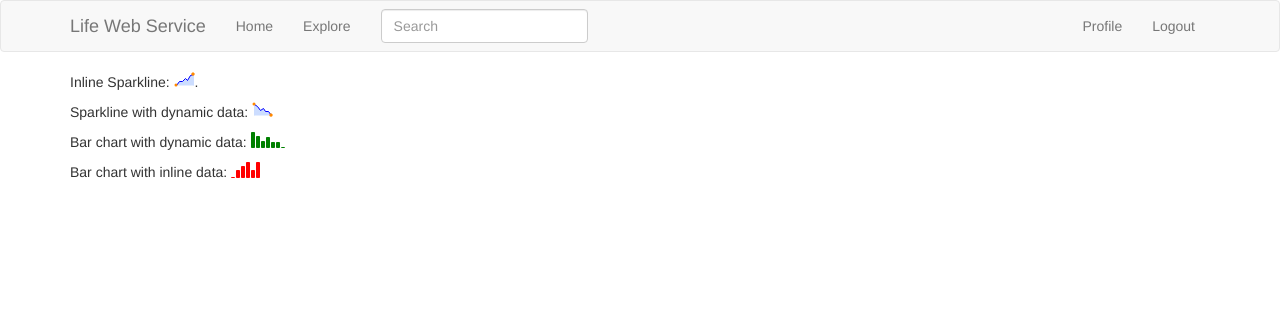
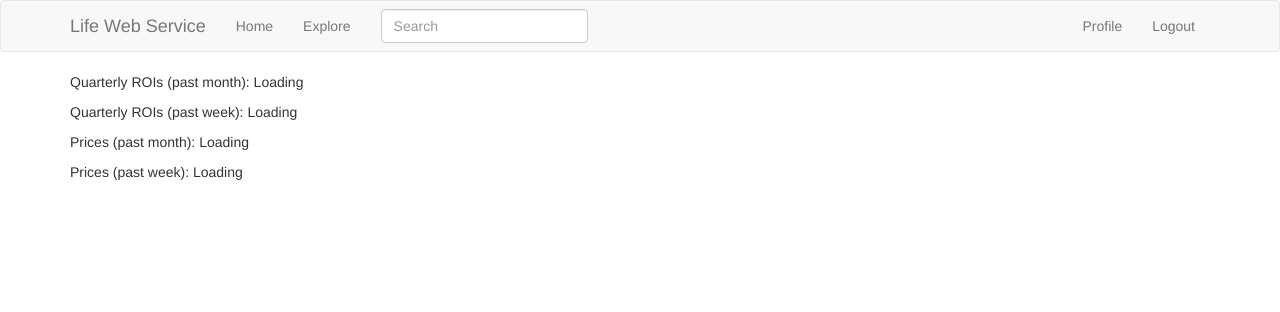
Before and after one commit to KEHANG/Life_Web_Services, a Flask app: page /stock/1 in a window 1280 px wide. Shown: the top 312 px of the page. Run offline with Flask 2, Linux system fonts and the light colour scheme; a user stored in the database is signed in; tables that the repository leaves empty hold one stand-in row (values such as "Sample post"); a database or web service that is not in the repository returns one stand-in record (values such as "Sample title"); parts of the project's set-up code (start-up, migrations or seed data) failed here and were passed over; some libraries are stand-ins or nearby versions.

Commit message:
add stock sparkline js function
call this function in stock_base html

```diff
--- a/lws/static/lws.js
+++ b/lws/static/lws.js
@@ -1,6 +1,6 @@
 /*
 ****************************
-**** For cook blueprint ****
+**** for cook blueprint ****
 ****************************
 */
 
@@ -13,3 +13,25 @@ function load_items(api_endpoint){
     });
     return items;
 };
+/*
+*****************************
+**** for stock blueprint ****
+*****************************
+*/
+function setup_charts(dom_id, values, upper_limit) {
+	if(dom_id.includes('roi')){
+        $('#' + dom_id).sparkline(values,
+        	{type: 'line',
+		    width: '80',
+		    height: '30',
+		    normalRangeMin: 0,
+		    normalRangeMax: upper_limit,
+		    drawNormalOnTop: true});
+	}
+    else{
+    	$('#' + dom_id).sparkline(values,
+        	{type: 'line',
+		    width: '80',
+		    height: '30'});
+    }
+}
--- a/lws/templates/stock/stock_base.html
+++ b/lws/templates/stock/stock_base.html
@@ -3,39 +3,39 @@
 
 {% block app_content %}
 <p>
-Inline Sparkline: <span class="inlinesparkline">1,4,4,7,5,9,10</span>.
+Quarterly ROIs (past month):
+<span class="dynamicsparkline"
+	id="month_roi_jps">Loading</span>
+</p>
+
+<p>
+Quarterly ROIs (past week):
+<span class="dynamicsparkline"
+	id="week_roi_jps">Loading</span>
 </p>
 <p>
-Sparkline with dynamic data: <span class="dynamicsparkline">Loading..</span>
+Prices (past month):
+<span class="dynamicsparkline"
+	id="month_price_jps">Loading</span>
 </p>
+
 <p>
-Bar chart with dynamic data: <span class="dynamicbar">Loading..</span>
+Prices (past week):
+<span class="dynamicsparkline"
+	id="week_price_jps">Loading</span>
 </p>
-<p>
-Bar chart with inline data: <span class="inlinebar">1,3,4,5,3,5</span>
-</p>
+
+
 {% endblock %}
 
 {% block scripts %}
     {{ super() }}
     <script src="{{ url_for('static', filename='jquery.sparkline.js') }}" ></script>
+    <script src="{{ url_for('static', filename='lws.js') }}" ></script>
     <script type="text/javascript">
-    $(function() {
-        /** This code runs when everything has been loaded on the page */
-        /* Inline sparklines take their values from the contents of the tag */
-        $('.inlinesparkline').sparkline();
-
-        /* Sparklines can also take their values from the first argument
-        passed to the sparkline() function */
-        var myvalues = [10,8,5,7,4,4,1];
-        $('.dynamicsparkline').sparkline(myvalues);
-
-        /* The second argument gives options such as chart type */
-        $('.dynamicbar').sparkline(myvalues, {type: 'bar', barColor: 'green'} );
-
-        /* Use 'html' instead of an array of values to pass options
-        to a sparkline with data in the tag */
-        $('.inlinebar').sparkline('html', {type: 'bar', barColor: 'red'} );
-    });
+    setup_charts('month_roi_jps', {{stats['last_30day_3monthROIs']|tojson}}, {{stats['long_term_3monthROI']}});
+    setup_charts('week_roi_jps', {{stats['last_5day_3monthROIs']|tojson}}, {{stats['long_term_3monthROI']}});
+    setup_charts('month_price_jps', {{stats['last_30day_prices']|tojson}}, 0);
+    setup_charts('week_price_jps', {{stats['last_5day_prices']|tojson}}, 0);
     </script>
 {% endblock %}
```
